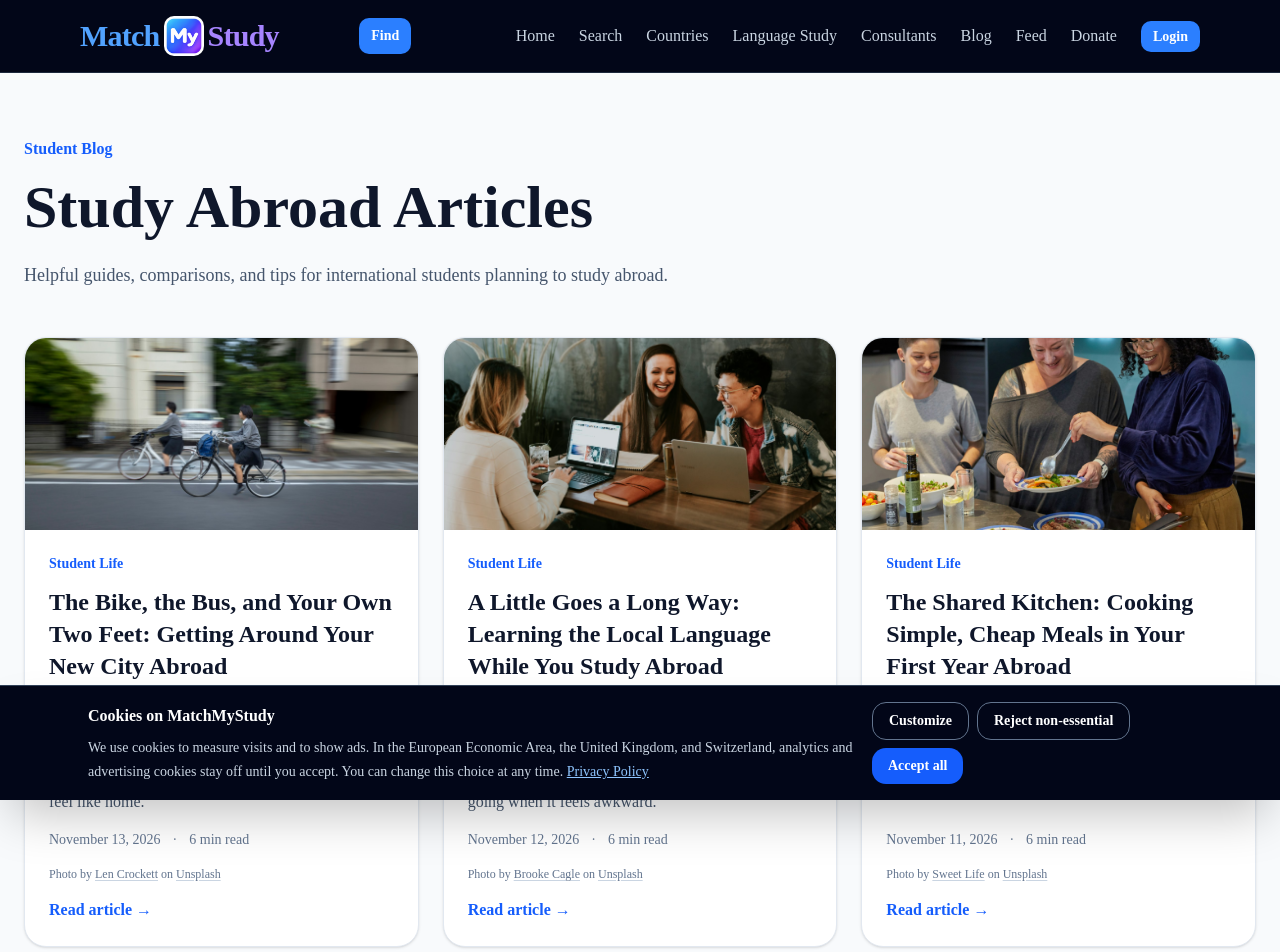
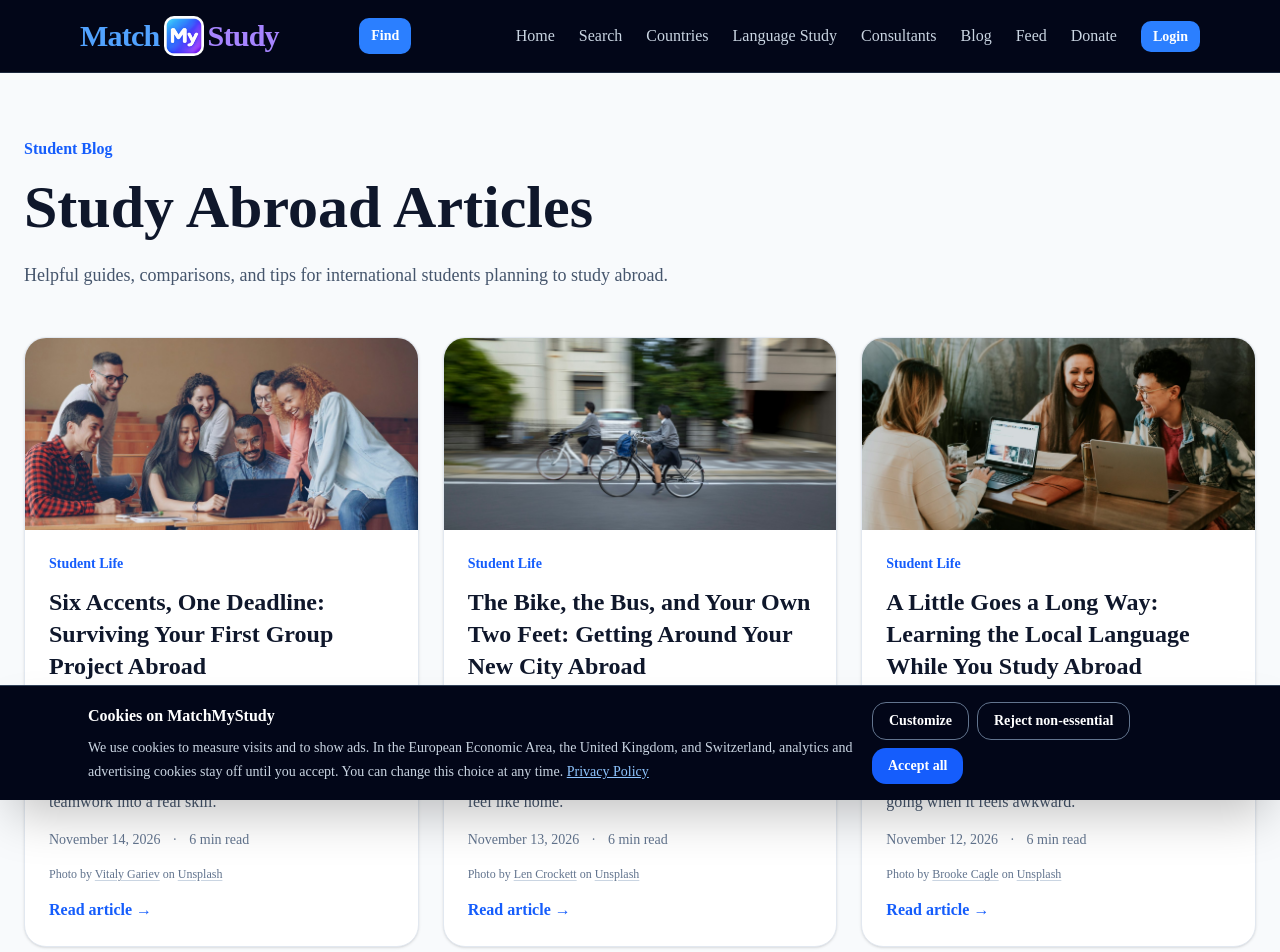
Before and after one commit to Ravindu612/MatchMyStudy, a Next.js app: page /blog in a window 1280 px wide. Shown: the top 952 px of the page. Built offline with nearby package versions, Linux system fonts and the light colour scheme; no server answers.

Commit message:
Add November 14 blog post: Surviving Your First Group Project Abroad

```diff
--- a/data/blog/posts.ts
+++ b/data/blog/posts.ts
@@ -1076,6 +1076,55 @@ export const blogPosts: BlogPost[] = [
     },
   },
   {
+    title: "Six Accents, One Deadline: Surviving Your First Group Project Abroad",
+    slug: "group-projects-abroad",
+    description:
+      "A warm, practical guide for international students to group projects abroad: getting started well, splitting work fairly, working across cultures and time zones, handling a teammate who disappears, and turning teamwork into a real skill.",
+    category: "Student Life",
+    date: "2026-11-14",
+    readTime: "6 min read",
+    intro:
+      "Somewhere in your first semester, a lecturer will smile and say the words: \"For this assignment, you'll work in groups.\" Suddenly you are sharing a grade with four people you met ten minutes ago. One of them is already planning a colour scheme, one has not said a word, and one lives two buses away.\n\nGroup projects are a big part of university life in many countries, and they can feel strange if you come from a system built around individual exams. The good news is that they are a learnable skill, and done well, they are one of the best ways to make friends, improve your language, and practise exactly what employers ask about in interviews. Here is how to make yours work.",
+    sections: [
+      {
+        heading: "Start with a proper first meeting",
+        text: "The first meeting sets the tone for everything after it, so do not let it be a rushed chat after class. Agree on a time, find a quiet room or a video call, and spend the first few minutes on simple introductions: names, what everyone is studying, and what else is on their plate this term.\n\nThen read the assignment brief together, line by line. Highlight the deadline, the word count or length, how it will be marked, and whether there is an individual part or a peer review. Misreading the brief is one of the most common reasons groups lose marks, and it is much easier to catch when five people are reading it at once. If something is unclear, agree who will email the lecturer to ask.",
+      },
+      {
+        heading: "Split the work so it is fair and visible",
+        text: "Break the project into clear pieces, such as research, writing particular sections, data or analysis, slides, and final editing. Let people choose parts that suit their strengths, but try to share the less exciting jobs too. Formatting references at midnight should not always fall to the same person.\n\nWrite everything down in one shared place: a simple document or task list with each job, who owns it, and when it is due. Set your internal deadline a few days before the real one, so there is time to put the pieces together and fix anything that does not fit. When the plan is visible, nobody has to nag, and nobody can quietly forget.",
+      },
+      {
+        heading: "Working across cultures",
+        text: "An international group is a mix of habits as well as accents. In some places, students are taught to disagree openly and debate every idea. In others, it is polite to stay quiet until asked, or to avoid criticising a classmate's work in front of others. Some people treat a meeting time as exact; others see it as a rough guide. None of these is wrong, but they can easily be misread as rudeness or laziness.\n\nTalk about it early and kindly. Ask how people like to give feedback, and make space for quieter members by going round the table or inviting written comments in the shared document. If you are the quiet one, remember that your perspective is often exactly what the group is missing. A short message like \"I have an idea for section two, can I share it?\" is a perfectly good start.",
+      },
+      {
+        heading: "Language is a team effort",
+        text: "If you are working in a language that is not your first, group work can feel intimidating. You might worry that you speak too slowly, or that your writing will need more editing than everyone else's. Try to see it the other way round: a group is a safe place to practise, and most classmates are far more patient than you expect.\n\nFor native speakers in the group, small habits help everyone. Speak clearly, avoid heavy slang, summarise decisions in writing after each meeting, and check understanding without making it awkward. A shared summary at the end of every meeting, listing who does what by when, removes a lot of confusion for everybody.",
+      },
+      {
+        heading: "Pick your tools and your rhythm",
+        text: "Keep it simple. Agree on one place to chat, one place to store files, and one document where the actual work lives. Too many apps means messages get lost. Decide how quickly people are expected to reply, and respect evenings and weekends where you can.\n\nIf some members are commuting, working part-time, or still in a different time zone at the start of term, choose a regular meeting slot that works for most people and record or summarise it for anyone who cannot attend. Short, regular check-ins usually work better than one long, panicked meeting the night before the deadline.",
+      },
+      {
+        heading: "When someone goes quiet",
+        text: "Almost every student has a story about the teammate who disappeared. Before assuming the worst, reach out privately and kindly. People go quiet because they are ill, overwhelmed, homesick, or confused about the task, and a friendly message often brings them back.\n\nIf it continues, keep notes of what was agreed and what was delivered, and redistribute the work so the project is not at risk. Many universities expect groups to try to solve problems themselves first, but they also want to know early if something is seriously wrong. Check your course handbook for how group issues and peer assessment work, and speak to your tutor before the deadline, not after the marks come out.",
+      },
+      {
+        heading: "Finish strong, and take the skill with you",
+        text: "Leave time for one person, or a pair, to read the whole project from start to finish so it sounds like one piece of work rather than five. Check that everything matches the brief, references are consistent, and everyone has seen the final version before it is submitted. Make sure your work is genuinely your own and follows your university's academic integrity rules; shared projects still have rules about copying and using sources.\n\nAfterwards, take a moment to notice what you learned. You planned work with strangers, solved problems across cultures, and delivered under pressure, possibly in a second language. That is a real story to tell in a job interview or scholarship application. And quite often, the people you met over a messy shared document become the friends you study with all year.",
+      },
+    ],
+    coverImage: "/images/blog/group-projects-abroad.jpg",
+    coverImageAlt: "A diverse group of university students gathered around a laptop in a lecture hall, smiling as they discuss a project",
+    unsplash: {
+      photographerName: "Vitaly Gariev",
+      photographerUrl: "https://unsplash.com/@silverkblack",
+      photoUrl:
+        "https://unsplash.com/photos/diverse-group-of-students-gathered-around-a-laptop-8gAbl776pc0",
+    },
+  },
+  {
     title: "Canada vs Australia for International Students",
     slug: "canada-vs-australia",
     description:
```
Also changed, not shown: public/images/blog/group-projects-abroad.jpg (added).
